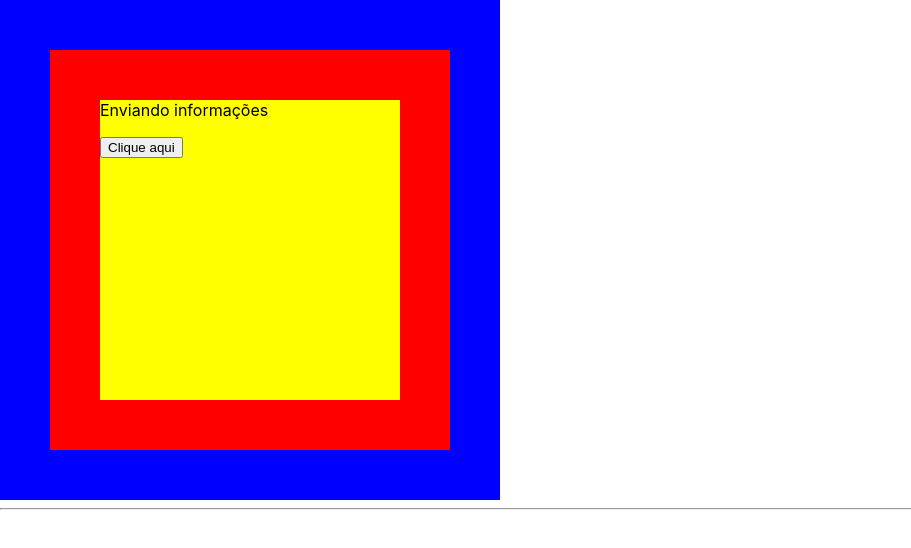
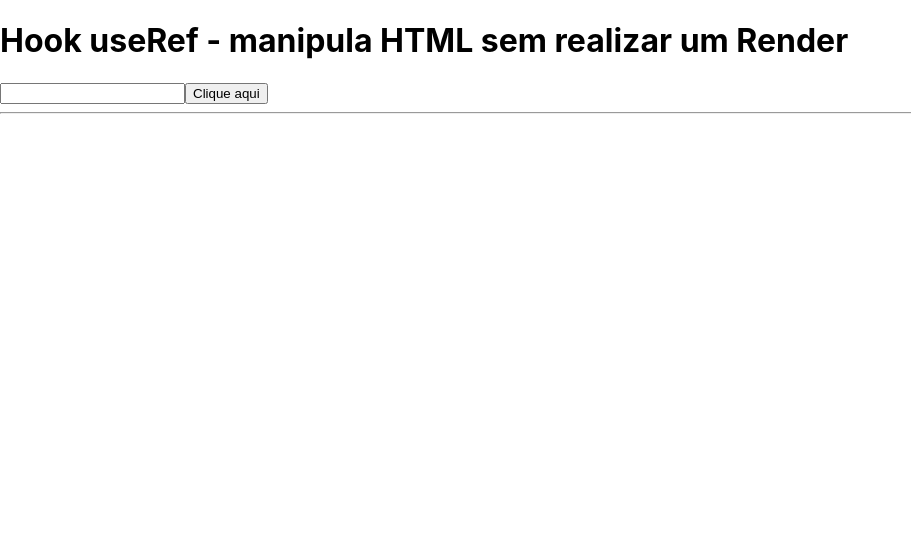
Before and after one commit to willhc1984/curso_react, a React (Create React App) app: page / in a window 1280 px wide. Shown: the top 548 px of the page, without its empty margins (0-911 px from the left). Built offline with nearby package versions, Linux system fonts and the light colour scheme.

Commit message:
Exemplo com useRef

```diff
--- /dev/null
+++ b/src/hooks/Exemplo08_useRef.js
@@ -0,0 +1,25 @@
+import React, {useRef} from "react";
+
+function Exemplo08_useRef(){
+
+    //useRef
+    const elemento = useRef();
+
+    //Função
+    const acao = () => {
+        elemento.current.focus();
+        elemento.current.style.backgroundColor = 'red';
+        elemento.current.value = 'Digite algo...'
+    }
+
+    //Retorno
+    return(
+        <div>
+            <h1> Hook useRef - manipula HTML sem realizar um Render</h1>
+            <input type='text' ref={elemento} />
+            <input type='button' value='Clique aqui' onClick={acao}/>
+        </div>
+    );
+}
+
+export default Exemplo08_useRef;
--- a/src/index.js
+++ b/src/index.js
@@ -7,11 +7,12 @@ import Exemplo04 from './hooks/Exemplo04_useState';
 import Exemplo05 from './hooks/Exemplo05_useEffect';
 import Exemplo06 from './hooks/Exemplo06_useEffect';
 import Exemplo07 from './hooks/Exemplo07_useContext';
+import Exemplo08 from './hooks/Exemplo08_useRef';
 
 const root = ReactDOM.createRoot(document.getElementById('root'));
 root.render(
   <React.StrictMode>
-    <Exemplo07 /> <hr></hr>
+    <Exemplo08 /> <hr></hr>
   </React.StrictMode>
 );
 
```
